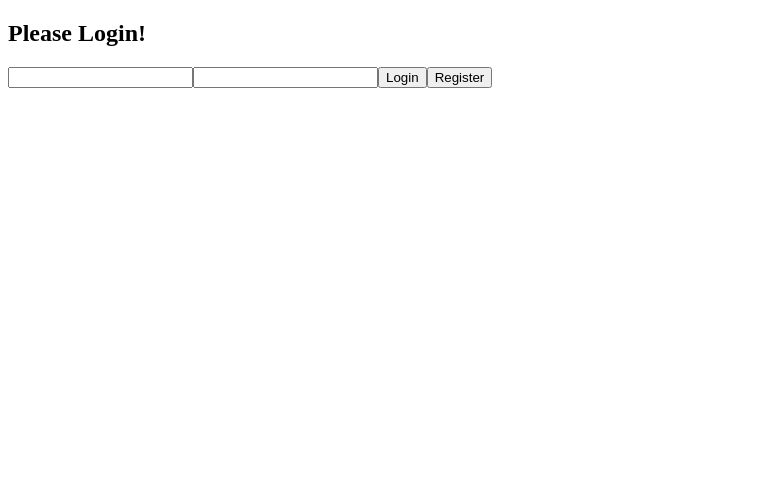
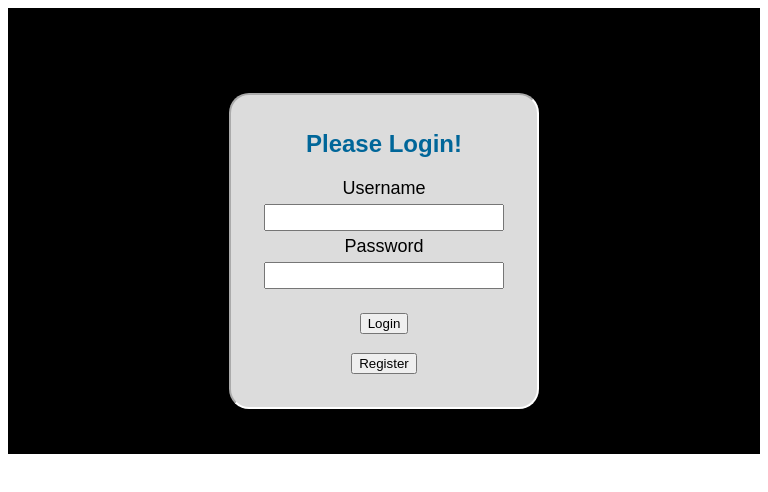
Before and after one commit to qleseid/MSSE663-S8W1-group-project, an Angular app: page / in a window 768 px wide. Shown: the top 492 px of the page. Built offline with nearby package versions, Linux system fonts and the light colour scheme.

Commit message:
Style login

```diff
--- a/src/app/login/login.component.html
+++ b/src/app/login/login.component.html
@@ -1,7 +1,11 @@
-<div>
+<body>
+  <div class="logon">
   <h2>Please Login!</h2>
-  <input type="text" name="username" />
-  <input type="password" name="password" />
+  Username <input type="text" name="username" />
+  Password <input type="password" name="password" />
+  <p>
   <button>Login</button>
+  <p>
   <button>Register</button>
 </div>
+</body>
--- a/src/app/login/login.component.scss
+++ b/src/app/login/login.component.scss
@@ -0,0 +1,92 @@
+body {
+  text-align: center;
+  font-family: arial, helvetica;
+  font-size: 12px;
+  padding: 60px 42px 20px;
+  margin: 0 auto;
+  background-color: #000000;
+}
+input {
+  font-family: arial, helvetica;
+  font-size: 12px;
+}
+input:hover {
+  font-family: arial, helvetica;
+  //baseline-shift: 5px;
+  border-color: aqua;
+  font-size: 12px;
+}
+h2 {
+  font-family: arial, helvetica;
+  font-size: 24px;
+  color: #069;
+}
+
+
+/*********************************************************
+Responsive Grid
+*********************************************************/
+
+@media only screen and (min-width:240px) and (max-width: 768px){
+  .body {
+  margin: 0 auto;
+  text-align: center;
+  font-size: 14px;
+  border-spacing: 5pt;
+  border-radius: 15pt;
+  border: outset #000000 2pt;
+  width: 270px;
+  background-color: #fff;
+}
+.logon {
+  margin: 0 auto;
+  margin-top: 25px;
+  margin-bottom: 25px;
+  padding-top: 15px;
+  padding-bottom: 15px;
+  text-align: center;
+  font-size: 14px;
+  width: 220px;
+  border-radius: 15pt;
+  border: inset #fff 2pt;
+  border-spacing: 15pt;
+  background-color: gainsboro;
+}
+.logon input {
+  font-size: 14px;
+  margin-top: 5px;
+  margin-bottom: 5px;
+}
+}
+
+@media (min-width: 768px) {
+.body {
+  margin: 0 auto;
+  text-align: center;
+  font-size: 18px;
+  border-spacing: 15pt;
+  border-radius: 15pt;
+  border: outset #000000 2pt;
+  width: 385px;
+  background-color: #fff;
+}
+.logon {
+  margin: 0 auto;
+  margin-top: 25px;
+  margin-bottom: 25px;
+  padding-top: 15px;
+  padding-bottom: 15px;
+  text-align: center;
+  font-size: 18px;
+  width: 306px;
+  border-radius: 15pt;
+  border: inset #fff 2pt;
+  border-spacing: 15pt;
+  background-color: gainsboro;
+}
+.logon input {
+  font-size: 18px;
+  margin-top: 5px;
+  margin-bottom: 5px;
+}
+}
```
